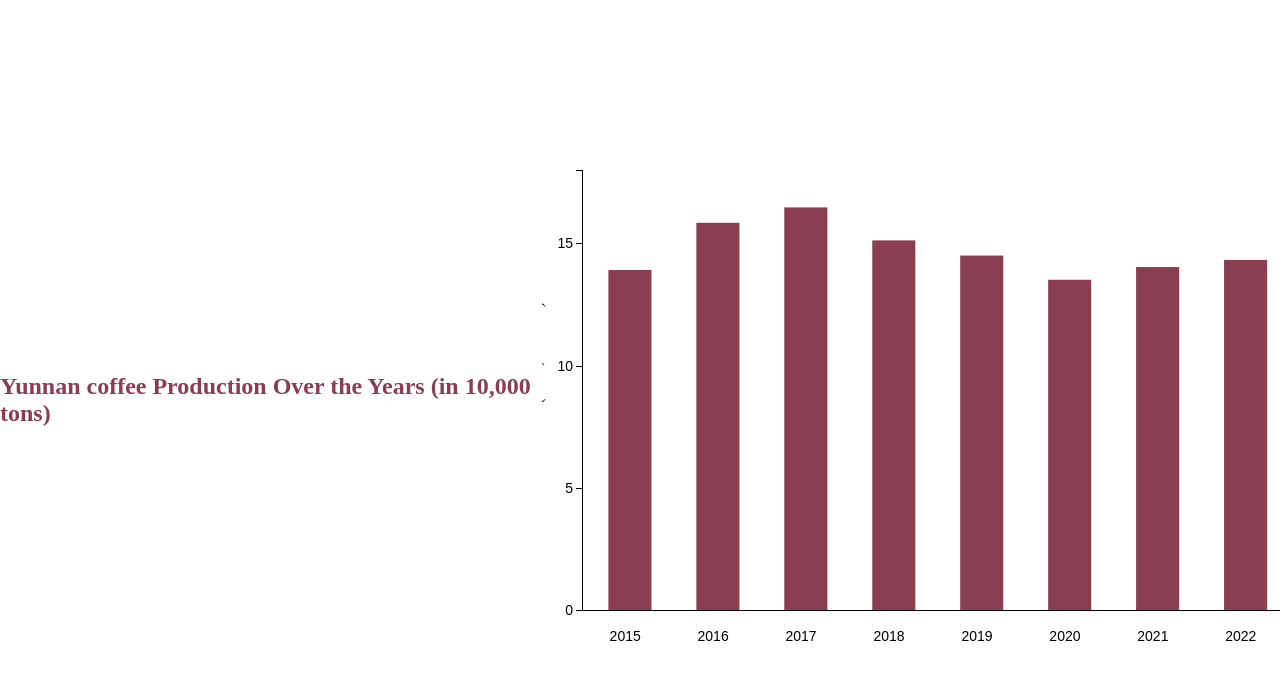
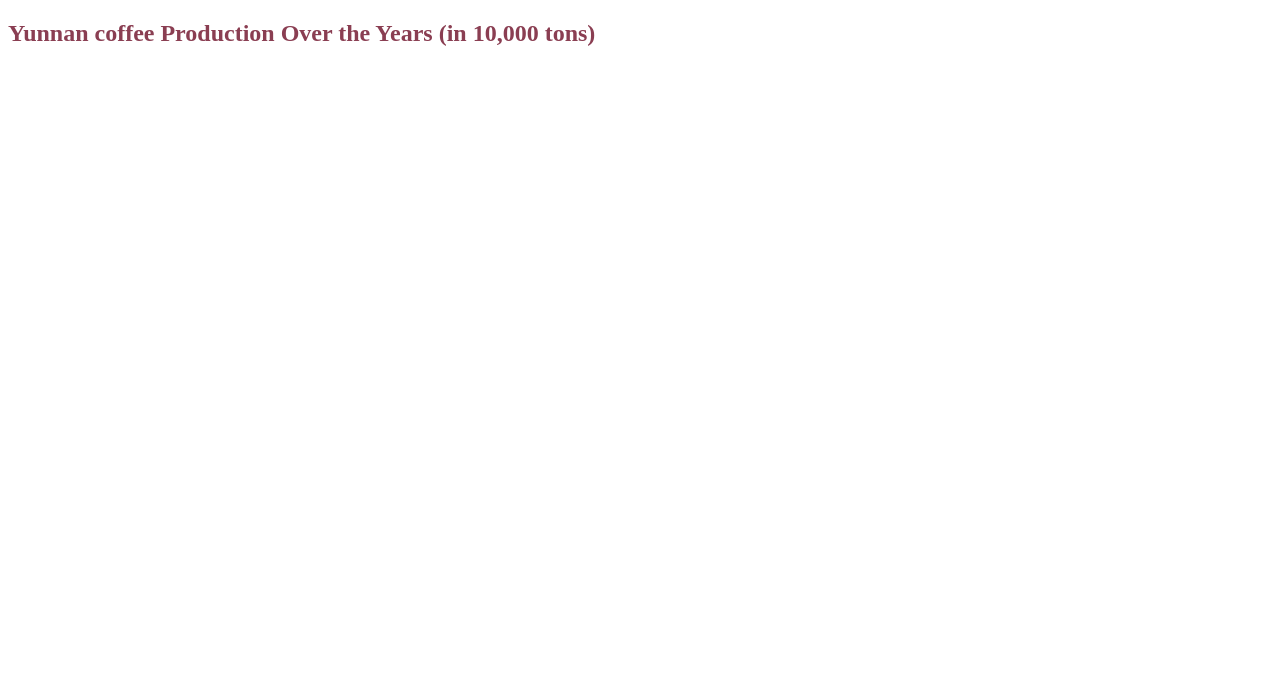
Before and after one commit to y10096/coffee, a plain HTML site: page index.html in a window 1280 px wide. Drawn offline with nearby package versions, Linux system fonts and the light colour scheme.

Commit message:
Update index.html

```diff
--- a/index.html
+++ b/index.html
@@ -6,13 +6,6 @@
     <title>Yunnan coffee Production (in 10,000 tons)</title>
     <script src="https://d3js.org/d3.v7.min.js"></script>
     <style>
-        body {
-            display: flex;
-            justify-content: flex-end;  /* 使内容对齐到右侧 */
-            align-items: center;        /* 垂直居中对齐 */
-            height: 100vh;              /* 设置 body 高度为 100% 屏幕高度 */
-            margin: 0;                  /* 去除默认的页面间距 */
-        }
         .bar {
             fill: #8a3e52;
         }
@@ -37,12 +30,12 @@
             pointer-events: none;
         }
         h2 {
-            color: #8a3e52;
+        color: #8a3e52;
         }
     </style>
 </head>
 <body>
-    <h2>Yunnan coffee Production Over the Years (in 10,000 tons)</h2>
+    <h2>Yunnan coffee  Production Over the Years (in 10,000 tons)</h2>
     <svg width="800" height="500"></svg>
 
     <script>
@@ -68,7 +61,7 @@
                       .attr("width", width + margin.left + margin.right)
                       .attr("height", height + margin.top + margin.bottom)
                     .append("g")
-                      .attr("transform", `translate(${margin.left},${margin.top})`);
+                      .attr("transform", translate(${margin.left},${margin.top}));
 
         // Set up the scales for the x and y axes
         const x = d3.scaleBand()
@@ -97,7 +90,7 @@
            .attr("height", d => height - y(d.production))
            .on("mouseover", (event, d) => {
                tooltip.transition().duration(200).style("opacity", 0.9);
-               tooltip.html(`Year: ${d.year}<br>Production: ${d.production.toFixed(2)} (10,000 tons)`)
+               tooltip.html(Year: ${d.year}<br>Production: ${d.production.toFixed(2)} (10,000 tons))
                       .style("left", (event.pageX + 10) + "px")
                       .style("top", (event.pageY - 30) + "px");
            })
@@ -108,12 +101,15 @@
         // Add the x-axis to the chart
         svg.append("g")
            .attr("class", "x axis")
-           .attr("transform", `translate(0,${height})`)
+           .attr("transform", translate(0,${height}))
            .call(d3.axisBottom(x).tickSize(0))
            .selectAll(".tick text")
            .attr("class", "axis-label")
-           .attr("dx", "-1em") // Left-shift by one character
+           .attr("dx", "-1em") // 左移一个字符
            .attr("dy", "2em");
+
+
+
 
         // Add the y-axis to the chart
         svg.append("g")
@@ -124,7 +120,7 @@
 
         // Add axis labels
         svg.append("text")
-           .attr("transform", `translate(${width / 2},${height + margin.bottom - 5})`)
+           .attr("transform", translate(${width / 2},${height + margin.bottom - 5}))
            .style("text-anchor", "middle");
 
         svg.append("text")
```
